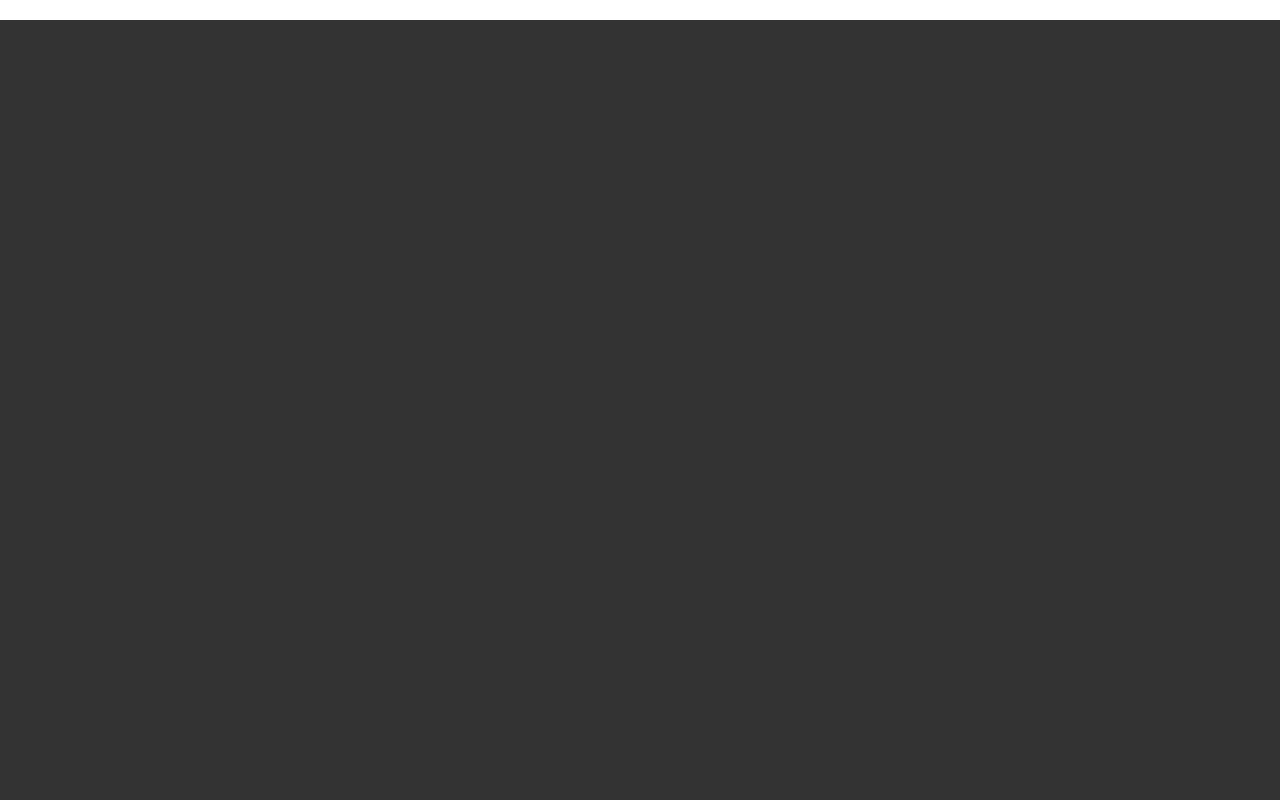
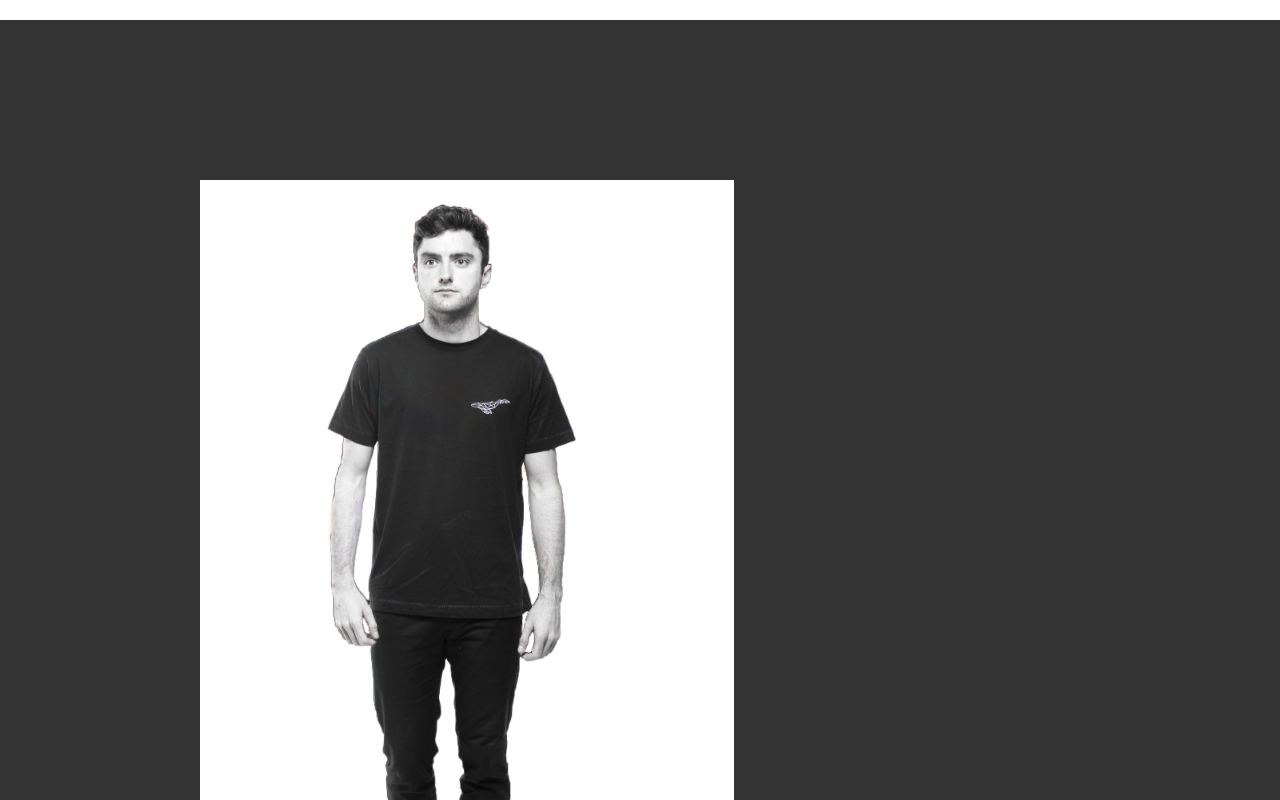
Before and after one commit to jaerod95/cs201-diversity, a website: page index.html in a window 1280 px wide. Both pictures are taken after a click on the link "Submit". Shown: the part 780-1580 px from the top of the page. Drawn offline with nearby package versions, Linux system fonts and the light colour scheme.

Commit message:
got the man on there

```diff
--- a/index.html
+++ b/index.html
@@ -16,7 +16,15 @@
       <input id="main-state"><a id="main-submit" href="#diversity"><button type="submit">Submit</button></a>
   </div>
   </div>
-  <div id="diversity"></div>
+  <div id="diversity">
+      <div class="man">
+        <img id="body" src="./lib/img/man.new.png" alt=""/>
+        <div class="colors">
+        </div>
+        <img src="./lib/img/Background.png" alt=""/>
+      </div>
+
+  </div>
 
 </body>
     <script src='./lib/js/main.js' type='text/javascript'></script>
--- a/lib/css/main.css
+++ b/lib/css/main.css
@@ -52,3 +52,19 @@ margin: 20px auto;
 ::-webkit-scrollbar {
     display: none;
 }
+
+.man img, .man .colors {
+    position: absolute;
+    top: 120vh;
+    left: 200px;
+    height: 800px;
+}
+#body {
+    left: 185px;
+    top: calc(120vh + 9px);
+}
+.man .colors {
+    min-height: 800px;
+    width: 534px;
+    min-width: 534px;
+}
```
Also changed, not shown: lib/img/Background.jpg (added), lib/img/Background.png (added), lib/img/man.new.jpg (added), lib/img/man.new.png (added).
